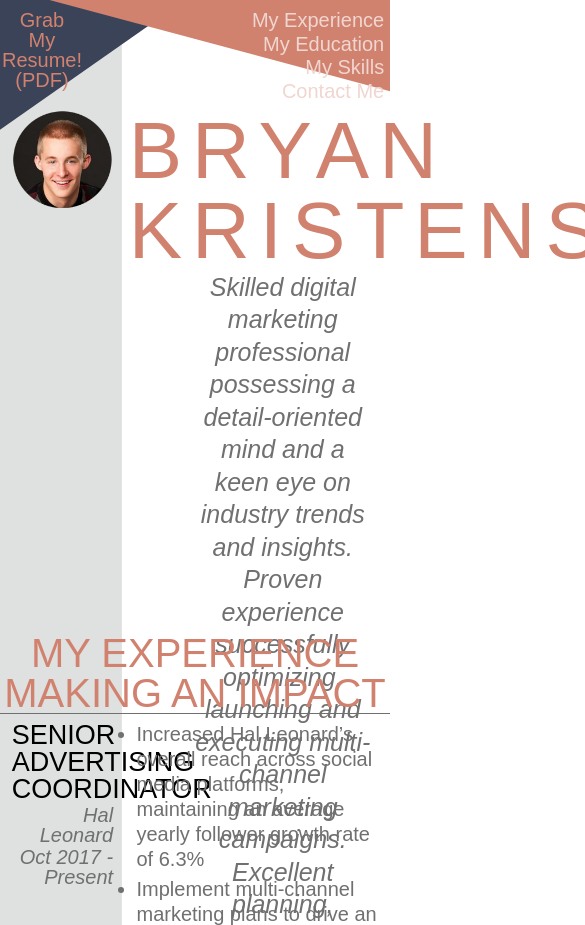
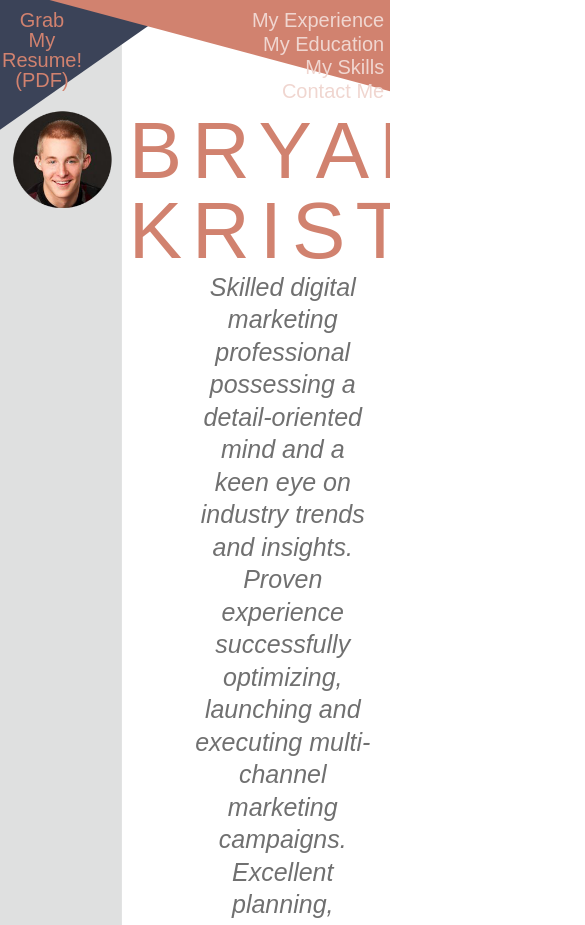
Before and after one commit to lehmannic/bryan-resume-website, a plain HTML site: page index.html in a window 390 px wide. Shown: the top 925 px of the page, 585 px wide, since content can reach past the window. Drawn offline with Linux system fonts and the light colour scheme; a web font is replaced by a local one.

Commit message:
trying to fix overlapping issue on ipad landscape

```diff
--- a/less/header.less
+++ b/less/header.less
@@ -2,12 +2,12 @@
 
 header{
     width: 100%;
-    height: 97vh;
+    min-height: 97vh;
 
-    // .tb(red);
+    overflow: hidden;
 
     @media (max-width: 1000px){
-        height: 75vh;
+        min-height: 75vh;
     }
 
     .bannerLinks {
```
Also changed, not shown: css/index.css.
